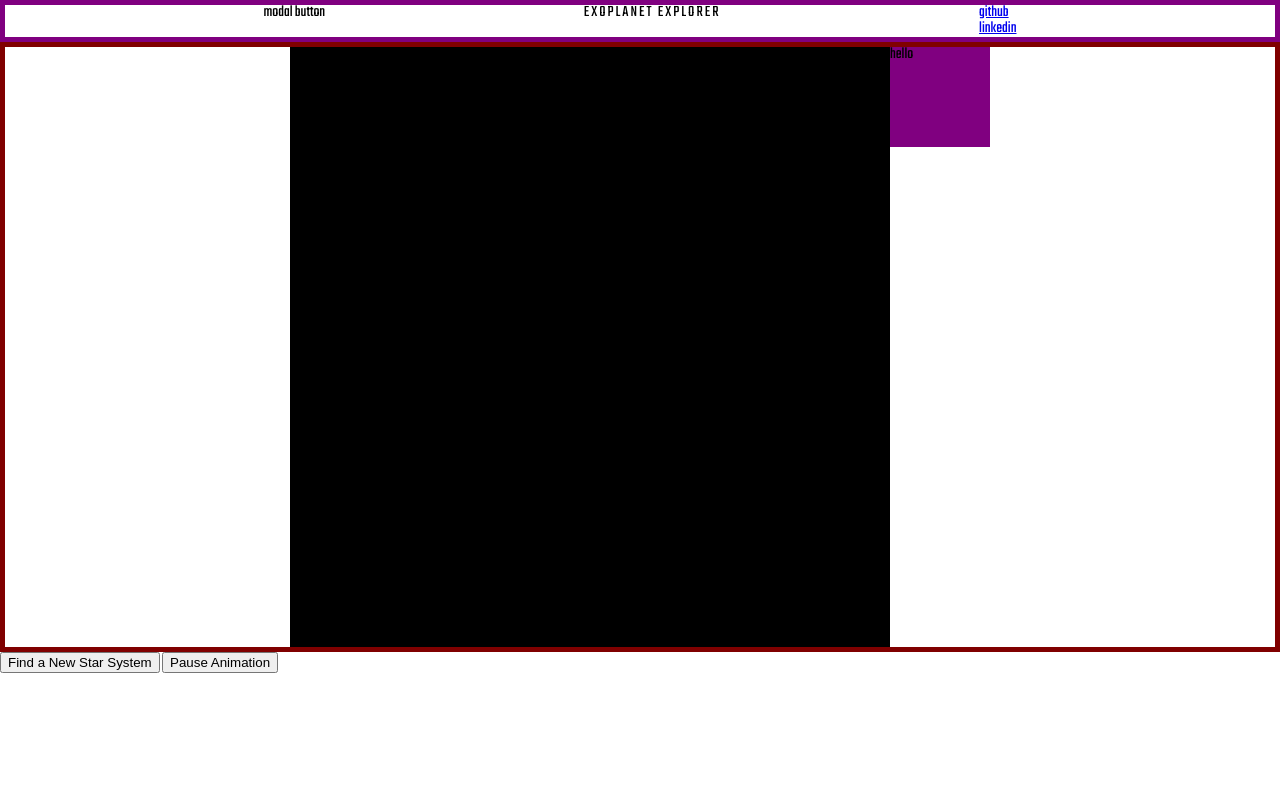
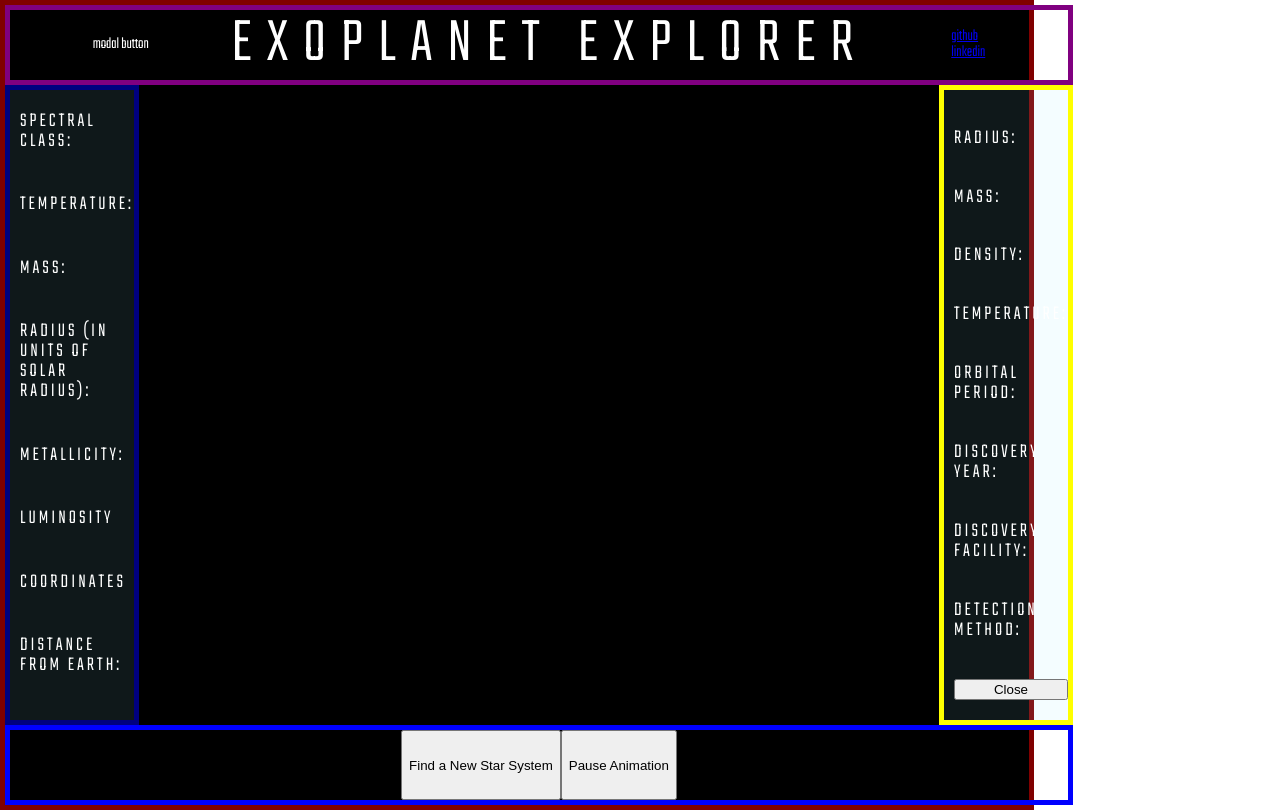
Before and after one commit to acheung-94/exoplanet-explorer, a website built with webpack: page index.html in a window 1280 px wide. Built offline with Linux system fonts and the light colour scheme; no server answers.

Commit message:
update styling

```diff
--- a/index.html
+++ b/index.html
@@ -10,6 +10,11 @@
     <title>Exoplanet Explorer</title>
 </head>
 <body>
+
+
+
+    <div class="main-render"> <!-- 4 children -->
+        <!-- <canvas class="animations"></canvas> -->
         <nav class="navlinks">
             <div class="modal">modal button</div>
             <div><h1>Exoplanet Explorer</h1></div>
@@ -20,12 +25,11 @@
                 </ul>
             </div>
         </nav>
+        <div class="canvas-container">
+            <canvas class="background"></canvas>
+        </div>
 
-    <div class="main-render"> <!-- 4 children -->
-        <canvas class="background"></canvas>
-        <!-- <canvas class="animations"></canvas> -->
-
-        <div class="star-card" hidden>
+        <div class="star-card">
             <h3>Spectral Class: </h3>
                 <h4 class="spectype"></h4>
             <h3>Temperature: </h3>
@@ -47,10 +51,10 @@
 
         <div class="sys-name">
             <h2 class="host-star"></h2>
-            <div class="ref">hello</div>
+            <div class="ref" hidden>hello</div>
         </div>
 
-        <div class="planet-card" hidden>
+        <div class="planet-card">
             <h3 class="pname"></h3>
             <h3>Radius:</h3>
                 <h4 class="pradius"></h4>
@@ -70,11 +74,14 @@
                 <h4 class="pdisc-method"></h4>
            <button class="close-pcard">Close</button>
         </div>
+        <footer class="controls">
+            <button class="explore"> Find a New Star System</button>
+            <button class="pause"> Pause Animation </button>
+        </footer>
 
 
     </div>
 
-    <button class="explore"> Find a New Star System</button>
-    <button class="pause"> Pause Animation </button>
+
 </body>
 </html>
--- a/src/index.js
+++ b/src/index.js
@@ -103,10 +103,12 @@ let currentView;
 
 
 let animating = false
-
+const renderContainer = document.querySelector('.canvas-container')
 let canvas = document.querySelector('.background') // i think I want two canvases... one for background and one for animation... that sounds like a good idea.
-canvas.height = 600
-canvas.width = 600
+let container = canvas.parentNode.getBoundingClientRect();
+console.log(container)
+canvas.height = container.height
+canvas.width = container.width
 let ctx = canvas.getContext('2d')
 ctx.fillStyle = "black"
 ctx.fillRect(0,0, canvas.width, canvas.height)
--- a/src/index.scss
+++ b/src/index.scss
@@ -5,50 +5,92 @@
 
 body{
     font-family: Teko;
+    color: white;
+    font-weight: 100;
 }
 
 h1, h2, h3 {
     text-transform: uppercase;
-    letter-spacing: 2px;
+    letter-spacing: 3px;
+}
+h1{
+    font-size: 64px;
+    letter-spacing: 15px;
 }
 
+h3{
+    font-size: 20px;
+}
 h4{
-    letter-spacing: 1px;
+    letter-spacing: 3px;
+    font-size: auto;
 }
 .navlinks{
     border: 5px solid purple;
     display: flex;
     justify-content: space-evenly;
+    align-items: center;
+    grid-area: header;
 }
 
-.background{
-    z-index: 1;
+.main-render{
+    //padding:100px;
+    border: 5px solid maroon;
+    background-color: black;
+    cursor: crosshair;
+    display: grid;
+    width: 80vw;
+    height: 100vh;
+    grid-template-columns: repeat(3, 1fr);
+    grid-template-rows: 10% auto auto 10%;
+    grid-template-areas:
+        "header header header"
+        "side1 name side2"
+        "side1 render side2"
+        "footer footer footer";
 }
-.main-render{
-    border: 5px solid maroon;
-    cursor: crosshair;
-    display: flex;
-    justify-content: center;
 
+.canvas-container{
+    grid-area:render;
 }
 
 .planet-card{
+    display:flex;
+    flex-direction: column;
+    justify-content: space-evenly;
     border: 5px solid yellow;
+    grid-area: side2;
+    background-color: rgba(145, 229, 255, 0.1);
+    padding-left: 10px;
 }
 
-.stellar-card{
+.star-card{
+    display:flex;
+    flex-direction: column;
+    justify-content: space-evenly;
     border: 5px solid navy;
+    grid-area: side1;
+    background-color: rgba(145, 229, 255, 0.1);
+    padding-left: 10px;
+}
+.sys-name{
+    grid-area: name;
+    width: 800px;
+    font-size: 64px;
+    text-align: center;
 }
 
-.animations{
-    position:absolute;
-    z-index: 1;
+.controls{
+    grid-area: footer;
+    border: 5px solid blue;
+    display:flex;
+
+    justify-content: center;
+    align-content: center;
 }
 
 
-
-
-
+//
 .ref{
     background-color: purple;
     width: 100px;
```
Also changed, not shown: dist/main.css, dist/main.js. Lines whose indentation alone changed are shown as unchanged.
